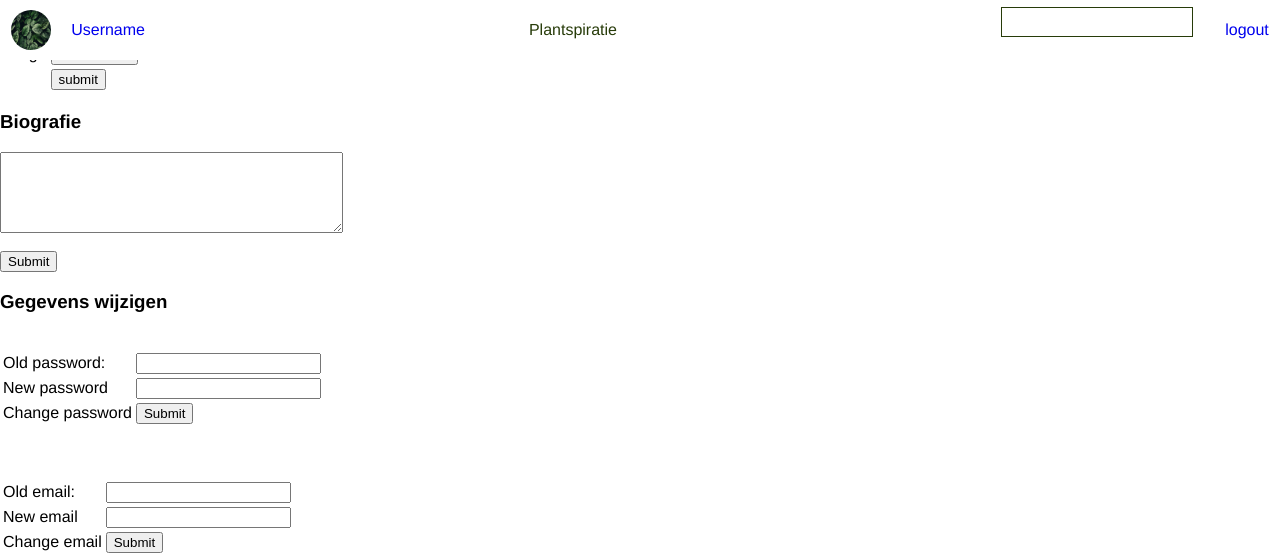
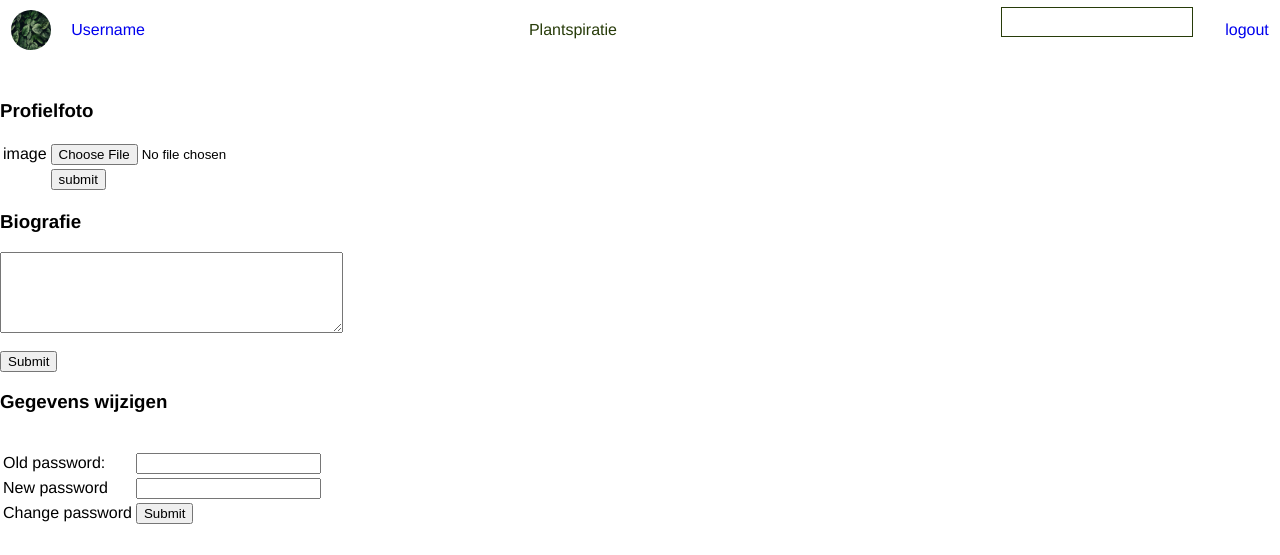
Before and after one commit to Elkeborr/Php, a PHP site: page /profiel.php in a window 1280 px wide. Shown: the top 555 px of the page. Run offline with PHP 8.4, Linux system fonts and the light colour scheme; data comes from the database, SQL or seed files in the repository; data that the repository does not hold is empty.

Commit message:
profile_update

```diff
--- a/css/style.css
+++ b/css/style.css
@@ -113,3 +113,8 @@ a.navbar__logout
 }
 
 /*-----load more-----*/
+
+/*-----profiel-----*/
+.container{
+  margin-top: 100px;
+}
--- a/profiel.php
+++ b/profiel.php
@@ -25,6 +25,7 @@ $conn = new PDO("mysql:host=localhost;dbname=project_php", "root", "root", null)
 
   <!------------------------PROFIELFOTO--------------------------->
 
+<div class="container">
   <h3>Profielfoto</h3>
 
 
@@ -41,7 +42,7 @@ $conn = new PDO("mysql:host=localhost;dbname=project_php", "root", "root", null)
 <td><input type="submit" name="submit" value="submit" /></td>
 </tr>
 </table>
-
+</div>
 
 
   <!------------------------PROFIELTEKST--------------------------->
```
